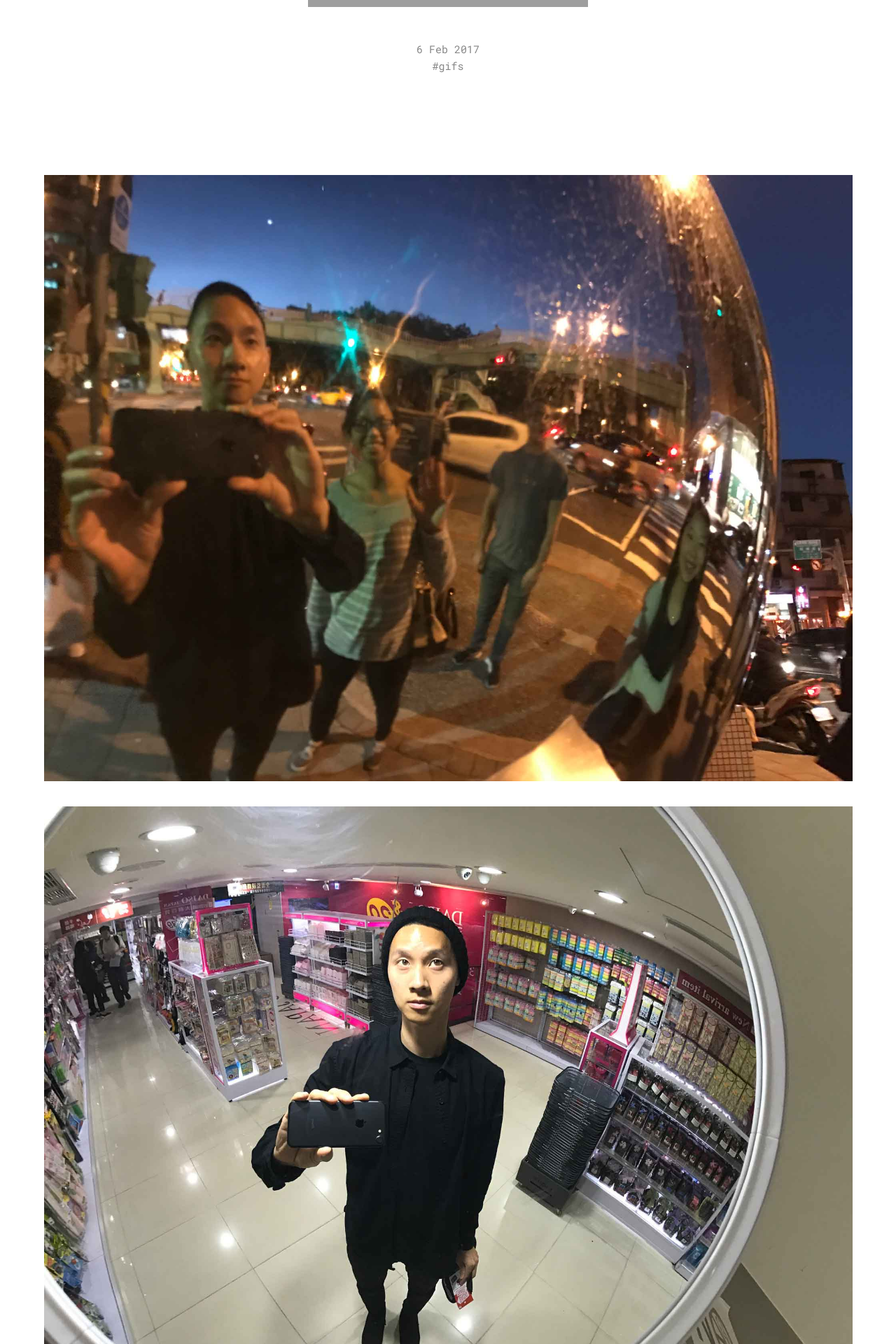
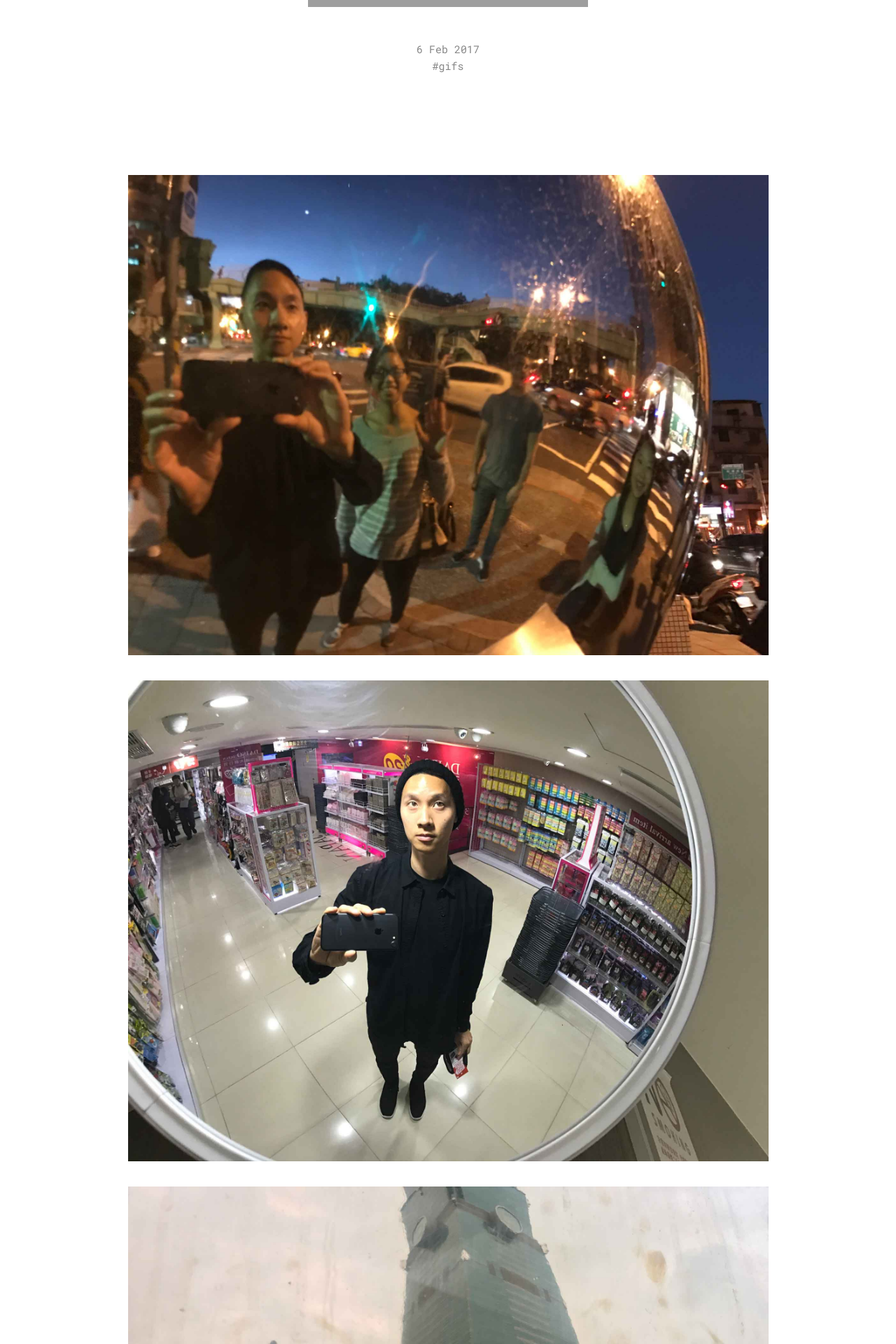
Before and after one commit to justinjaywang/blog, a Jekyll site: the page built from index.html, in a window 1280 px wide. Shown: the part 554-2474 px from the top of the page at 70% size. Built offline with Jekyll 4.4.1, drawn with Linux system fonts in a browser that asks for light colours; the list of posts is cut into pages by our own code; grey boxes are pictures that could not be loaded.

Commit message:
grid adjust

```diff
--- a/assets/css/_variables.scss
+++ b/assets/css/_variables.scss
@@ -35,7 +35,7 @@ $max-width--md: ($min-width--lg - 1);
 $max-width--lg: ($min-width--xl - 1);
 
 $max-width--container--narrow: 44rem;
-$max-width--container--wide:   1200px;
+$max-width--container--wide:   960px;
 
 $gutter: 1.5em;
 
```
